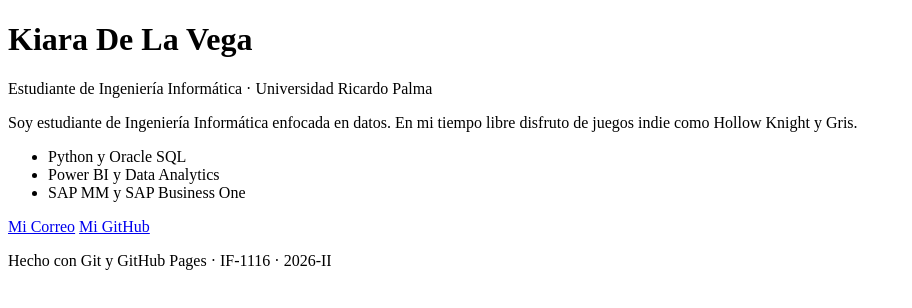
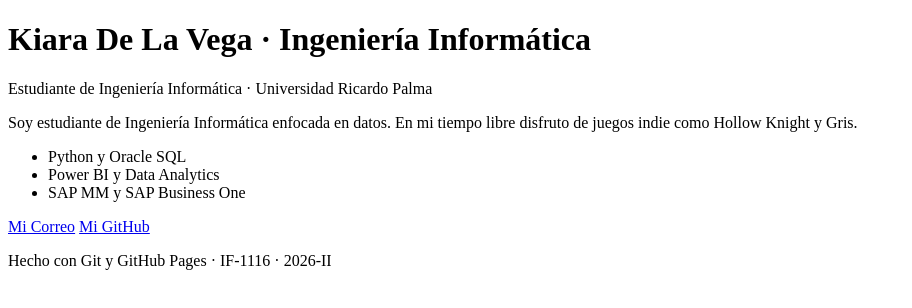
Before and after one commit to KrisD08/KrisD08.github.io, a plain HTML site: page index.html in a window 1280 px wide. Shown: the whole page, without its empty margins (0-912 px from the left). Drawn offline with Linux system fonts and the light colour scheme.

Commit message:
Precisar carrera en el titulo

```diff
--- a/index.html
+++ b/index.html
@@ -7,7 +7,7 @@
 </head>
 <body>
   <header>
-    <h1>Kiara De La Vega</h1>
+    <h1>Kiara De La Vega · Ingeniería Informática</h1>
     <p>Estudiante de Ingeniería Informática · Universidad Ricardo Palma</p>
   </header>
   <main>
```
